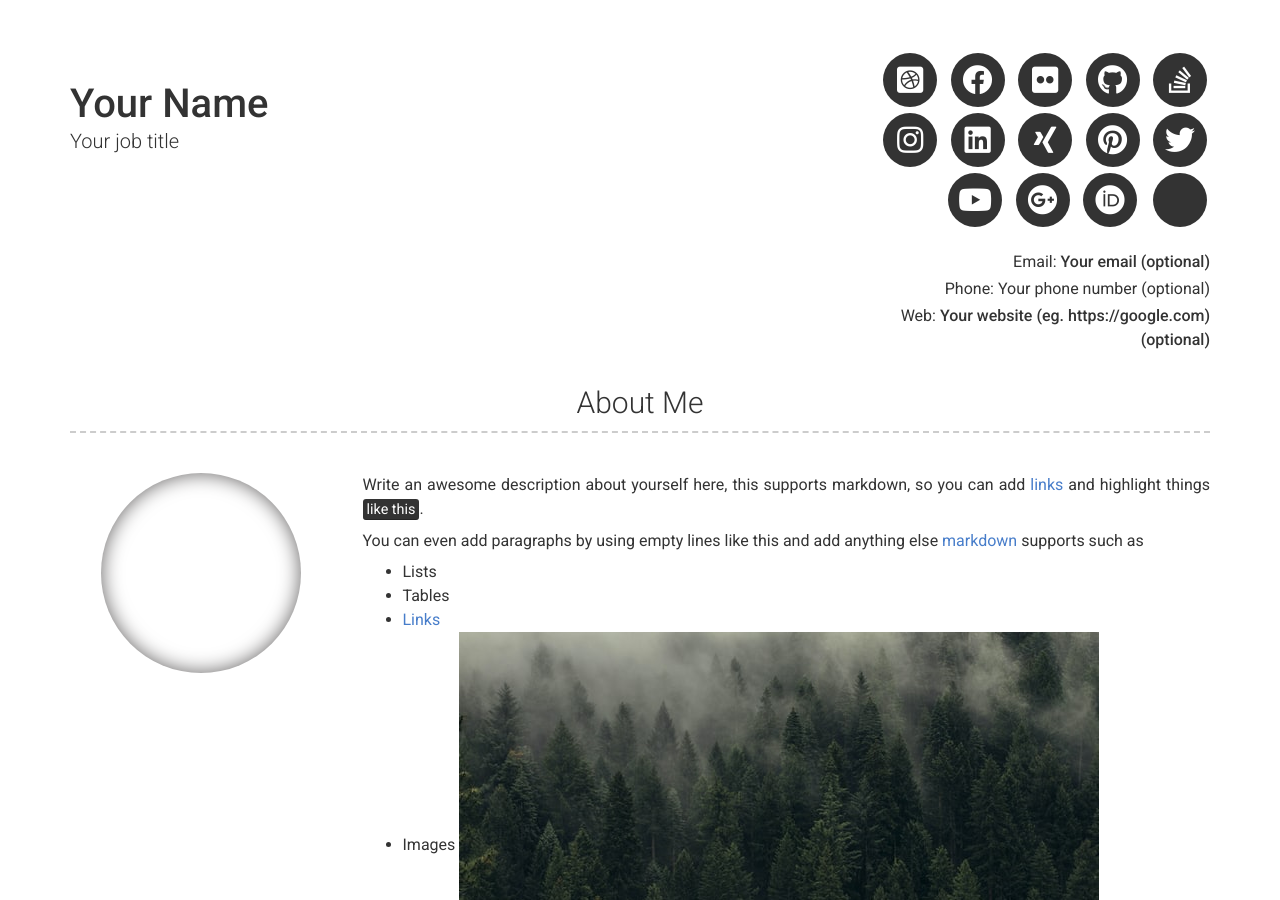
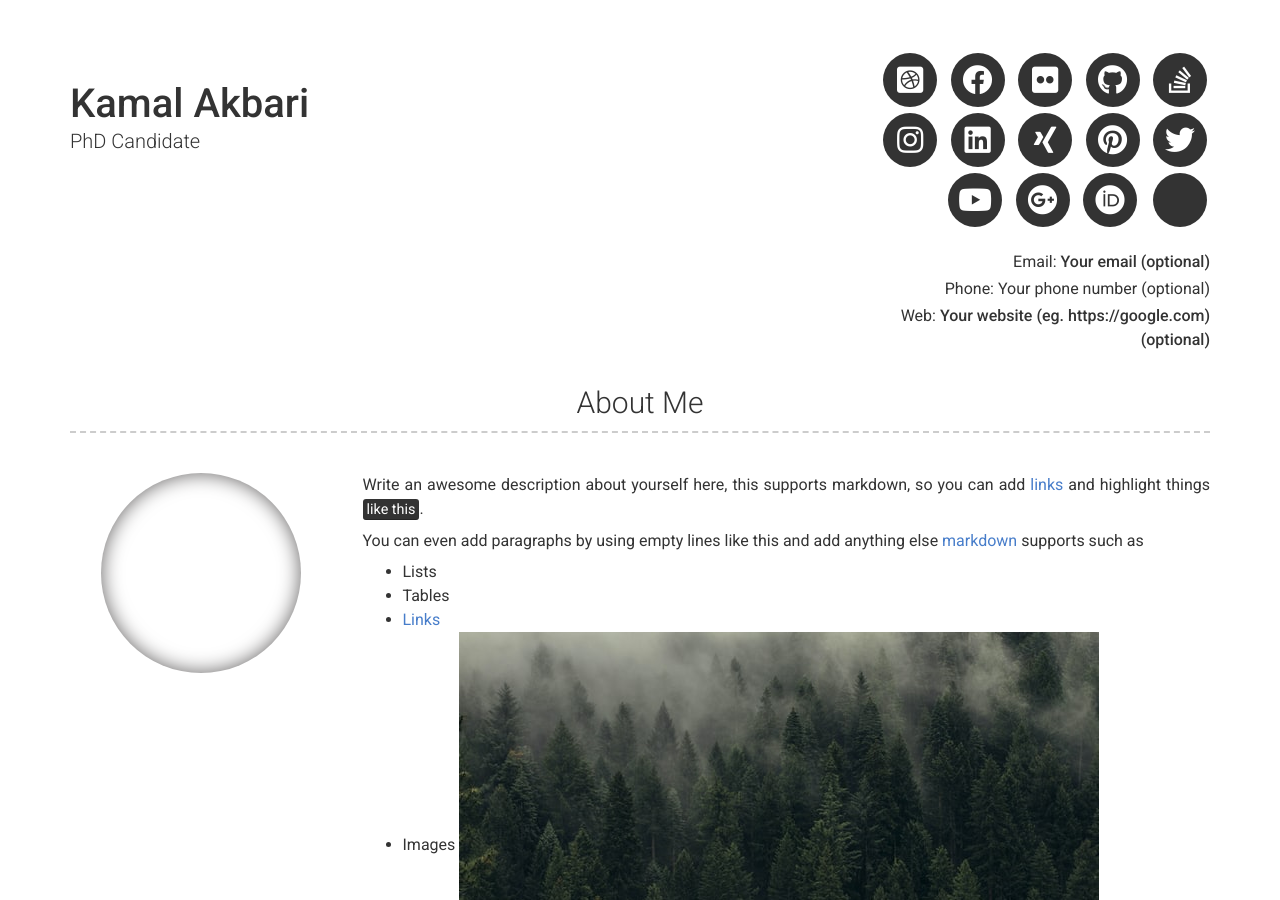
Before and after one commit to kamalakbari7/Who-am-I, a Jekyll site: the page built from index.md, in a window 1280 px wide and 900 px high. Built offline with Jekyll 4.4.1, drawn with Linux system fonts in a browser that asks for light colours; nearby versions of some CDN libraries; some of the changed text lies outside the part shown.

Commit message:
Update _config.yml

```diff
--- a/_config.yml
+++ b/_config.yml
@@ -6,8 +6,8 @@ repository: Git repository where your resume will be hosted, only required if yo
 version: 2
 
 # Personal info
-name: Your Name
-title: Your job title
+name: Kamal Akbari
+title: PhD Candidate
 email: Your email (optional)
 # email_title: Email (Email title override)
 phone: Your phone number (optional)
```
